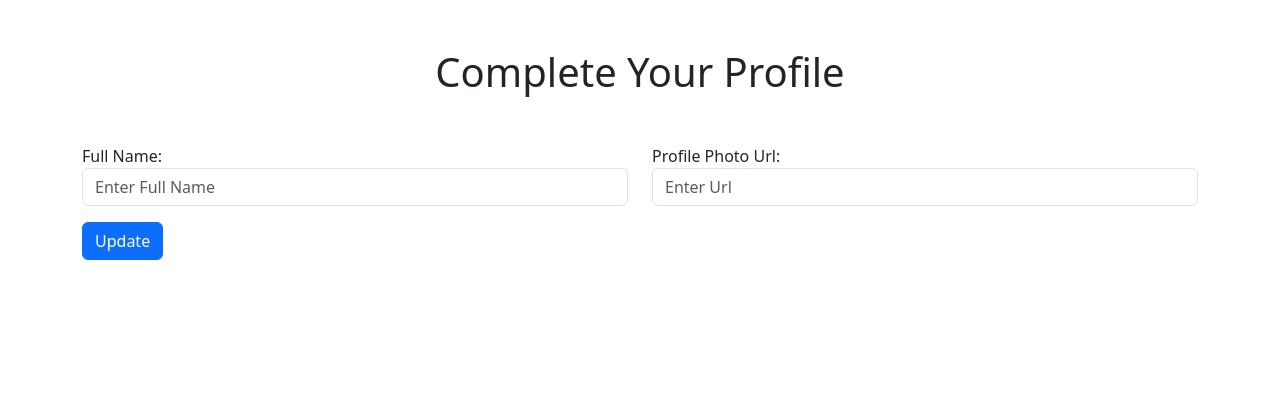
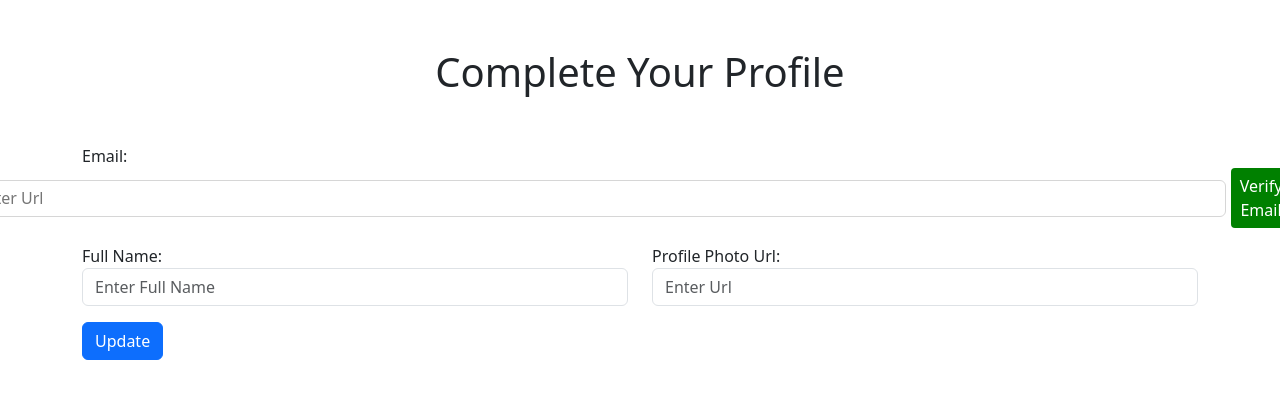
Before and after one commit to ranvijay18/Expense-Tracker-App, a React (Create React App) app in the folder expense-tracker/: page /complete-profile in a window 1280 px wide. Shown: the top 398 px of the page. Built offline with nearby package versions, Linux system fonts and the light colour scheme; no server answers.

Commit message:
Verify Email

```diff
--- /dev/null
+++ b/expense-tracker/src/components/ProfileForm/ProfileForm.css
@@ -0,0 +1,21 @@
+.email-input{
+    margin-left: -15px;
+    height: 37px;
+    border: 1px solid rgb(214, 214, 214);
+    border-radius: 6px;
+    outline: none;
+}
+
+.email-input:focus{
+    box-shadow: rgba(37, 193, 255, 0.3) 0px 0px 0px 3px;
+}
+
+.verify-btn{
+    margin-left: 5px;
+    padding: 6px 9px;
+    border: none;
+    outline: none;
+    background-color: green;
+    color: white;
+    border-radius: 4px;
+}
--- a/expense-tracker/src/components/ProfileForm/ProfileForm.js
+++ b/expense-tracker/src/components/ProfileForm/ProfileForm.js
@@ -3,6 +3,7 @@ import Button from 'react-bootstrap/Button';
 import Col from 'react-bootstrap/Col';
 import Form from 'react-bootstrap/Form';
 import Row from 'react-bootstrap/Row';
+import './ProfileForm.css'
 
 
 const ProfileForm = () => {
@@ -68,10 +69,43 @@ const ProfileForm = () => {
         console.log(err);
       })
     }
+
+    const handleVerify = () => {
+        fetch('https://identitytoolkit.googleapis.com/v1/accounts:sendOobCode?key=AIzaSyAWnTSSM62-LxPcuSBx2HBV5wVcYcp6138',{
+          method:'POST',
+          body:JSON.stringify({
+            requestType:"VERIFY_EMAIL",
+            idToken: localStorage.getItem('token'),
+          }),
+          headers: {
+            'Content-Type': 'application/json'
+          }
+         }).then(res => {
+          if(res.ok){
+            alert("Check your mail to verify")
+               res.json().then((data) =>{
+                  console.log(data);
+               })
+          }else{
+            return res.json().then(data => alert(data.error.message))
+          }
+        }).catch(err => {
+          console.log(err);
+        })
+    }
+
+
    return(
     <>
     <h1 className='text-center mt-5'>Complete Your Profile</h1>
     <div className='container mt-5'>
+      <label>Email: </label>
+      <div className='d-flex justify-content-center align-items-center'>
+      <input className="email-input" placeholder="Enter Url" size={130} defaultValue={user.email} required/>
+      <button className='verify-btn' onClick={handleVerify}>Verify Email</button>
+      </div>
+      </div>
+    <div className='container mt-3'>
     <Form onSubmit={handleSubmit}>
        <Row>
       <Col>
```
